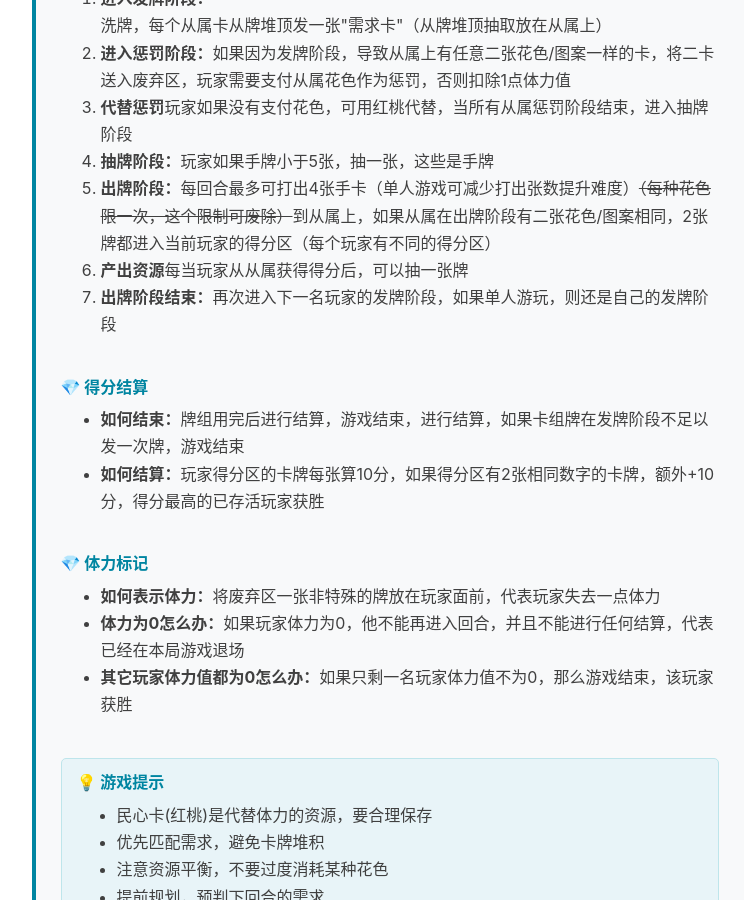
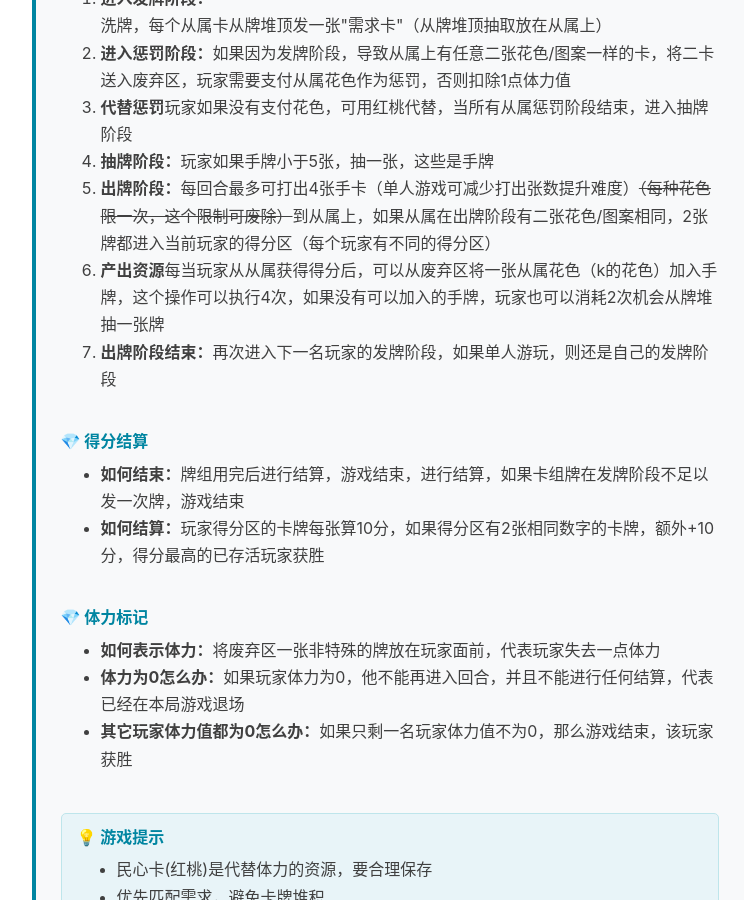
Before and after one commit to Drinkwang/jekyll2, a Jekyll site: the page built from shiguipai.html, in a window 1280 px wide and 900 px high, scrolled down 1385 px. Shown: the whole window, without its empty margins (136-886 px from the left). Built offline with Jekyll 4.4.1, drawn with Linux system fonts in a browser that asks for light colours; nearby versions of some CDN libraries; comment, search, counter and statistics services are not loaded; some of the changed text lies outside the part shown.

Commit message:
新规则修订

```diff
--- a/shiguipai.html
+++ b/shiguipai.html
@@ -146,7 +146,7 @@ header-img: "img/post-bg-rwd.jpg"
                         <li><strong>代替惩罚</strong>玩家如果没有支付花色，可用红桃代替，当所有从属惩罚阶段结束，进入抽牌阶段</li>
                         <li><strong>抽牌阶段：</strong>玩家如果手牌小于5张，抽一张，这些是手牌</li>
                         <li><strong>出牌阶段：</strong>每回合最多可打出4张手卡（单人游戏可减少打出张数提升难度）<del>（每种花色限一次，这个限制可废除）</del>到从属上，如果从属在出牌阶段有二张花色/图案相同，2张牌都进入当前玩家的得分区（每个玩家有不同的得分区）
-                        <li><strong>产出资源</strong>每当玩家从从属获得得分后，可以抽一张牌</li>
+                        <li><strong>产出资源</strong>每当玩家从从属获得得分后，可以从废弃区将一张从属花色（k的花色）加入手牌，这个操作可以执行4次，如果没有可以加入的手牌，玩家也可以消耗2次机会从牌堆抽一张牌</li>
                         <li><strong>出牌阶段结束：</strong>再次进入下一名玩家的发牌阶段，如果单人游玩，则还是自己的发牌阶段</li>
                     </ol>
 
@@ -188,7 +188,7 @@ header-img: "img/post-bg-rwd.jpg"
                         <h4>🗡️ J - 武器牌</h4>
                         <p><span class="badge">武器牌</span> <span class="badge">道具牌</span></p>
                         <p><strong>正常加入牌组，在得分区 它计30分，武器牌一旦进入弃牌堆，会转而进入武器区</p>
-                        <p><strong>触发条件：</strong>任何人消除武器牌，可以放弃产出资源 并发动武器牌效果</p>
+                        <p><strong>触发条件：</strong>任何人消除武器牌，可以用一次回收废弃区机会，放弃产出资源 并发动武器牌效果</p>
                         <p><strong>购买武器：</strong>如果武器牌弃牌堆 会移入特殊区域 称为武器区，任何人可以消耗4张花色或者60分 得分区的牌 挑选武器区任意武器加入手牌</p>
                         <p><strong>选择目标：（触发可以任意选择合法目标）</strong></p>
                         <ul>
```
